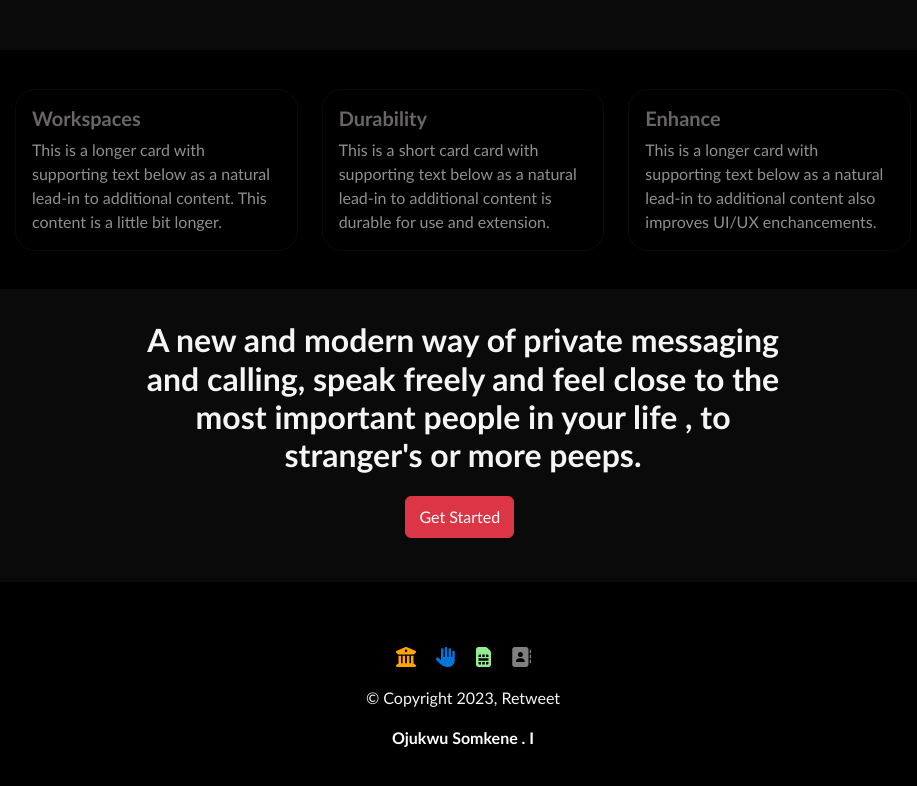
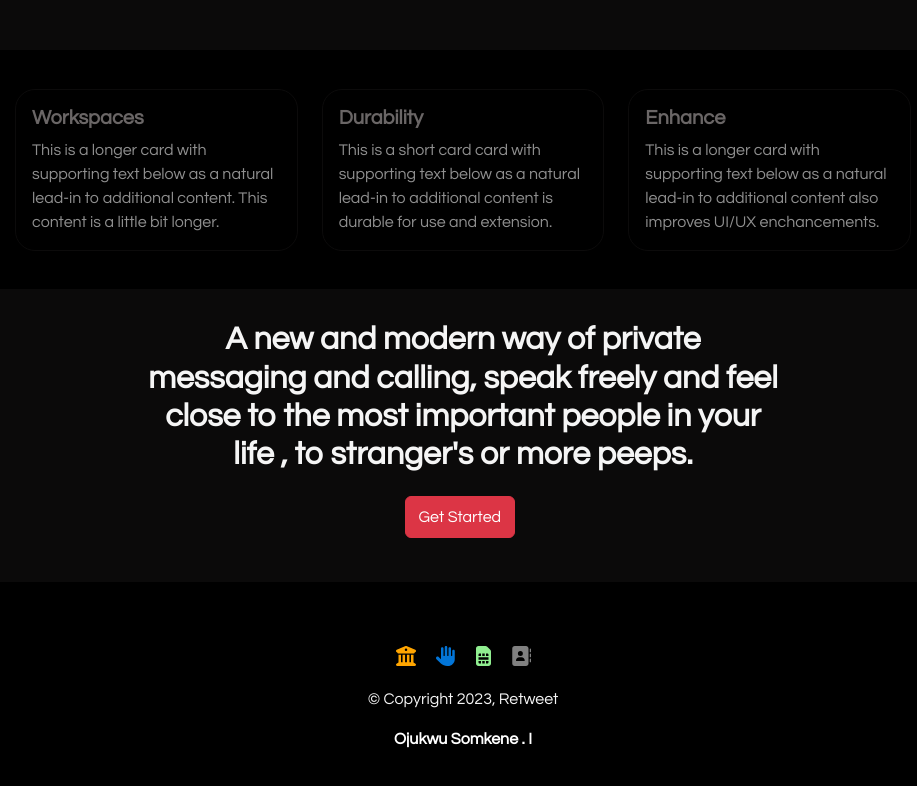
Before and after one commit to somkenemuscle/twitter-clone, a Next.js app in the folder client/: page / in a window 1280 px wide. Shown: the part 968-1754 px from the top of the page, without its empty margins (177-1094 px from the left). Built offline with nearby package versions, Linux system fonts and the light colour scheme.

Commit message:
new font

```diff
--- a/client/app/layout.jsx
+++ b/client/app/layout.jsx
@@ -16,9 +16,9 @@
   return (
     <html lang="en">
       <head>
-        <link rel="preconnect" href="https://fonts.googleapis.com"></link>
-        <link rel="preconnect" href="https://fonts.gstatic.com" crossOrigin="true"></link>
-        <link href="https://fonts.googleapis.com/css2?family=Playfair+Display&display=swap" rel="stylesheet"></link>
+      <link rel="preconnect" href="https://fonts.googleapis.com"></link>
+<link rel="preconnect" href="https://fonts.gstatic.com" crossOrigin></link>
+<link href="https://fonts.googleapis.com/css2?family=Questrial&display=swap" rel="stylesheet"></link>
         <title>Retweet</title>
       </head>
       <body className='body'>
--- a/client/app/styles/globals.css
+++ b/client/app/styles/globals.css
@@ -1,7 +1,7 @@
 .body {
     background-color: black;
     font-weight: light;
-    font-family: 'Trebuchet MS', 'Lucida Sans Unicode', 'Lucida Grande', 'Lucida Sans', Arial, sans-serif;
+    font-family: 'Questrial', sans-serif;
 }
 
 /* NAVBAR STYLING */
--- a/client/components/tweet/tweet-comment.css
+++ b/client/components/tweet/tweet-comment.css
@@ -5,6 +5,8 @@
     padding: 4% 2%;
     color: whitesmoke;
     font-weight: lighter;
+    font-family: 'Questrial', sans-serif;
+
 }
 
 .tweet-card:hover {
@@ -38,9 +40,8 @@
 .card-text {
     line-height: 1.4;
     font-size: 15px;
-    font-family:sans-serif;
+    font-family: 'Questrial', sans-serif;
     max-width: 100%;
-
     overflow-wrap: break-word;
     white-space: pre-wrap;
 }
```
